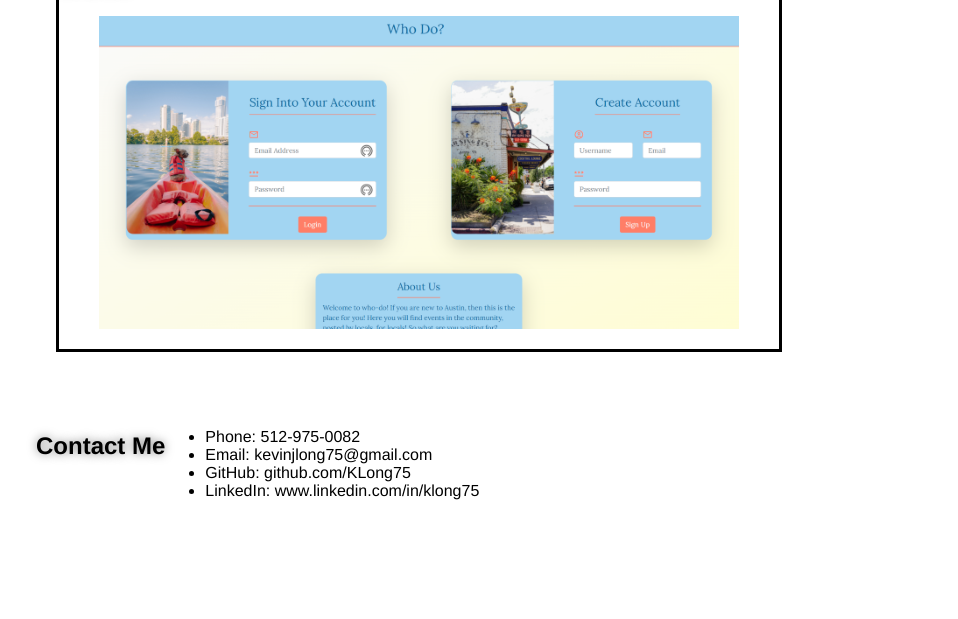
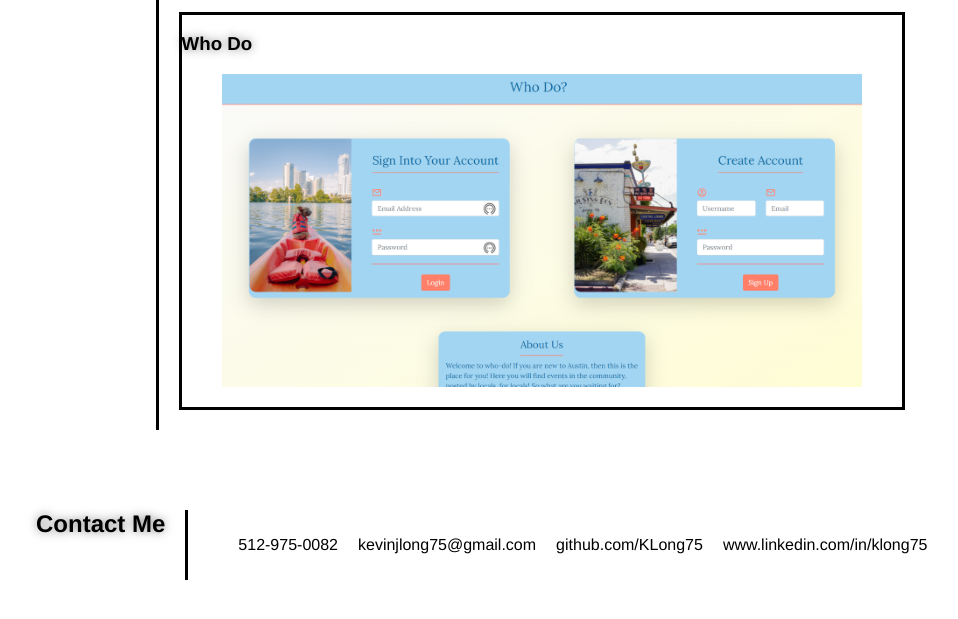
Before and after one commit to KLong75/week_2_challenge_advanced-css-portfolio, a plain HTML site: page index.html in a window 1280 px wide. Shown: the part 1257-1876 px from the top of the page, without its empty margins (48-1006 px from the left). Drawn offline with Linux system fonts and the light colour scheme.

Commit message:
tweaking layout

```diff
--- a/assets/css/style.css
+++ b/assets/css/style.css
@@ -1,3 +1,4 @@
+/* whole app styles */
 * {
     box-sizing: border-box;
 }
@@ -7,6 +8,7 @@ body {
   margin: 0;
 }
 
+/* header styles */
 header {
   display: flex;
   justify-content: space-between;
@@ -16,7 +18,6 @@ header {
   position: sticky;
   z-index: 9999;
   top: 0;
-
   background-image: url('');
   background-color:cadetblue;
 }
@@ -44,11 +45,7 @@ header nav ul {
   display: flex;
   flex-wrap: wrap;
   justify-content: space-between;
-
   list-style: none;
-
-
-
 }
 
 header nav ul li a {
@@ -56,35 +53,57 @@ header nav ul {
   font-weight: lighter;
   font-size: 1.55vw;
   text-shadow: 0 0 10px rgba(0, 0, 0, 0.5);
-
-
 }
 
+/* main styles */
 main {
   display: flex;
   /* Forces elements to the next line if they don't fit */
   flex-wrap: wrap;
   /* margin-top: 2%; */
   margin: 5%;
-
   flex-direction: column;
 }
 
 .site-section {
   display: flex;
+  flex-wrap: initial;
   margin: 20px;
+
 }
 
 .section-title {
   text-shadow: 0 0 10px rgba(0, 0, 0, 0.5);
 }
 
-  .about-me-text {
+.section-details-div {
   border-left: solid black;
+  margin: 20px;
+  display: flex;
 }
 
-  .about-me-text p {
-    margin: 2%;
+.section-details-div p {
+  margin: 20px;
+  padding: 20px;
+}
+
+.section-details-div ul {
+  display: flex;
+  flex-wrap: wrap;
+  /* justify-content:space-between; */
+  list-style: none;
+}
+
+.section-details-div ul li {
+  padding: 10px;
+}
+
+.project-card-holder {
+  /* display: flex;
+  flex-wrap: wrap; */
+  border-left: solid black;
+  margin: 20px;
+
 }
 
 .project-card {
--- a/index.html
+++ b/index.html
@@ -31,7 +31,7 @@
   <main>
     <section id="about-me" class="site-section">
       <h2 class="section-title">About Me</h2>
-      <div class="about-me-text">
+      <div class="section-details-div">
         <p>Lorem ipsum dolor sit amet consectetur adipisicing elit. Quod, delectus illum excepturi accusamus fugiat expedita ipsum ad odio reprehenderit error earum vitae, explicabo ex? Neque reiciendis quas assumenda facilis placeat.</p>
       </div>
     </section>
@@ -39,15 +39,17 @@
     <section id="my-work" class="site-section">
       <h2 class="section-title">My Work</h2>
 
+      <div class="project-card-holder">
+
       <article class="project-card" id="feature-project">
         <h3 class="project-title">Musicology</h3>
         <figure>
           <a href="https://musicology-umekev.herokuapp.com/" target="_blank"><img src="assets/images/musicology-gif.gif" alt=""></a>
-          <figcaption></figcaption>
+          <figcaption>"Musicology: A networking app for those about to rock.</figcaption>
         </figure>
       </article>
 
-      <article class="project-card" class="site-section">
+      <article class="project-card" class="">
           <h3 class="project-title">Movies R Us</h3>
           <figure>
             <a href="https://klong75.github.io/Movies-R-Us-KJ/" target="_blank"><img src="assets/images/movies_r_us.gif" alt=""></a>
@@ -62,16 +64,20 @@
             <figcaption></figcaption>
           </figure>
       </article>
+      </div>
+
     </section>
 
     <section id="contact-me" class="site-section">
       <h2 class="section-title">Contact Me</h2>
-      <ul>
-        <li>Phone: 512-975-0082</li>
-        <li>Email: kevinjlong75@gmail.com</li>
-        <li>GitHub: github.com/KLong75</li>
-        <li>LinkedIn: www.linkedin.com/in/klong75</li>
-      </ul>
+        <div class="section-details-div">
+          <ul>
+            <li>512-975-0082</li>
+            <li>kevinjlong75@gmail.com</li>
+            <li>github.com/KLong75</li>
+            <li>www.linkedin.com/in/klong75</li>
+         </ul>
+      </div>
     </section>
 
   </main>
```
Lines whose indentation alone changed are shown as unchanged.
